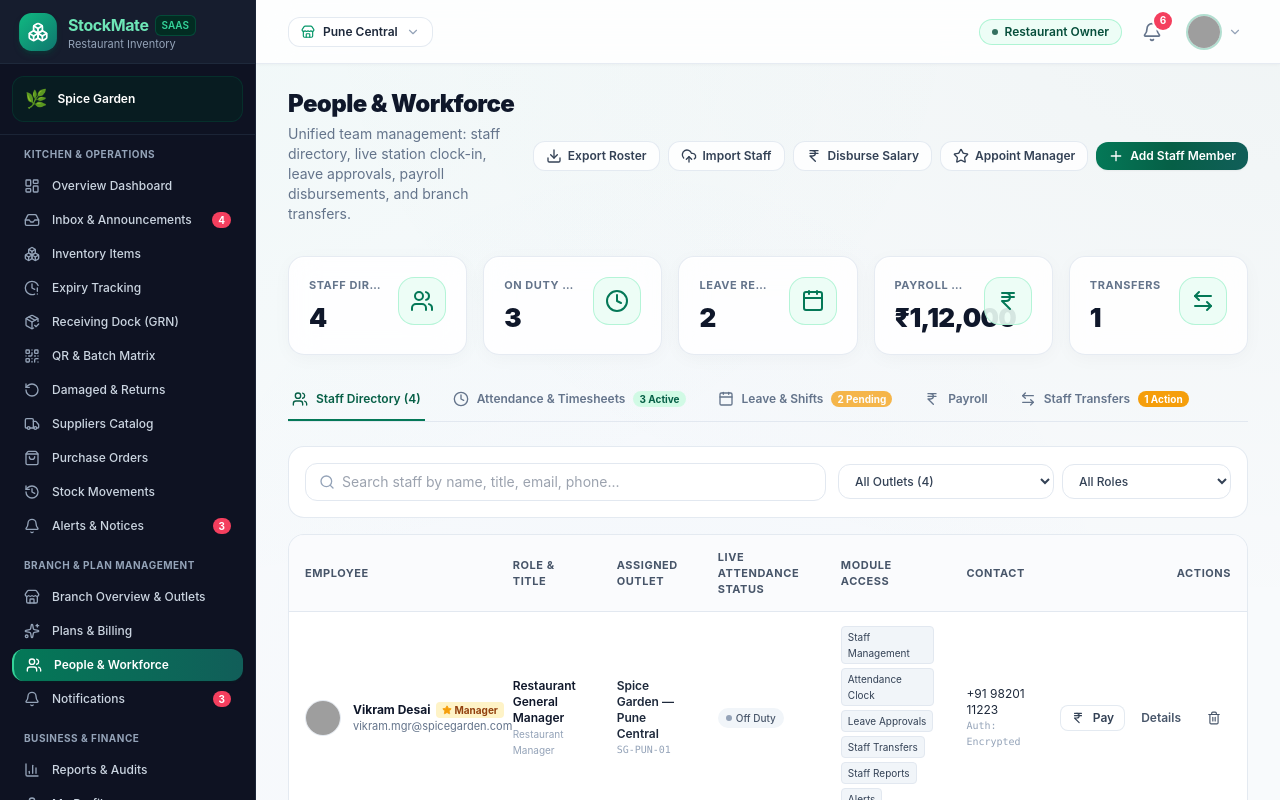
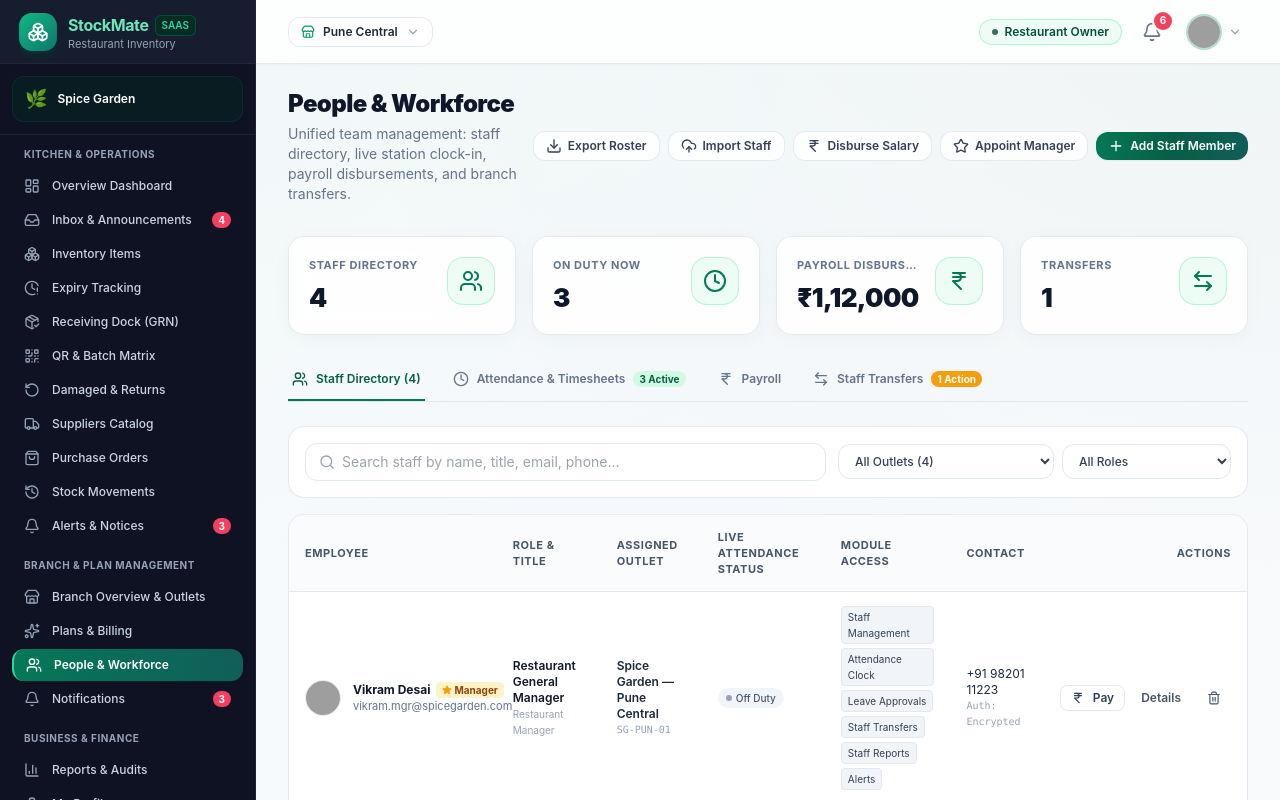
Before and after one commit to nishantjogii10/Saas-Platform, a React (Vite) app: page /#/workforce in a window 1280 px wide. Built offline with nearby package versions, Linux system fonts and the light colour scheme; grey boxes are pictures that could not be loaded.

Commit message:
feat(workforce): remove leave requests, shifts tab and approvals for restaurant owner

```diff
--- a/src/pages/restaurant/WorkforcePage.jsx
+++ b/src/pages/restaurant/WorkforcePage.jsx
@@ -102,7 +102,7 @@ export const WorkforcePage = () => {
 
   // Active Tab: 'roster' | 'attendance' | 'leave' | 'payroll' | 'transfers'
   const initialTab = searchParams.get('tab') || 'roster';
-  const resolvedTab = initialTab === 'calendar' && isOwner ? 'roster' : initialTab;
+  const resolvedTab = (initialTab === 'calendar' || initialTab === 'leave') && isOwner ? 'roster' : initialTab;
   const [activeTab, setActiveTab] = useState(resolvedTab);
 
   // Search & Filter State
@@ -393,7 +393,11 @@ export const WorkforcePage = () => {
       {/* Page Header */}
       <PageHeader
         title="People &amp; Workforce"
-        subtitle="Unified team management: staff directory, live station clock-in, leave approvals, payroll disbursements, and branch transfers."
+        subtitle={
+          isOwner
+            ? 'Unified team management: staff directory, live station clock-in, payroll disbursements, and branch transfers.'
+            : 'Unified team management: staff directory, live station clock-in, leave approvals, payroll disbursements, and branch transfers.'
+        }
         actions={
           <div className="flex flex-wrap items-center gap-2">
             <Button
@@ -461,7 +465,7 @@ export const WorkforcePage = () => {
       />
 
       {/* KPI Cards */}
-      <div className="grid grid-cols-2 sm:grid-cols-2 lg:grid-cols-5 gap-3 sm:gap-4">
+      <div className={`grid grid-cols-2 sm:grid-cols-2 ${isOwner ? 'lg:grid-cols-4' : 'lg:grid-cols-5'} gap-3 sm:gap-4`}>
         <StatCard
           title="Staff Directory"
           value={totalEmployees}
@@ -478,6 +482,7 @@ export const WorkforcePage = () => {
           variant={totalOnDuty > 0 ? 'success' : 'default'}
           onClick={() => handleTabChange('attendance')}
         />
+        {!isOwner && (
           <StatCard
             title="Leave Requests"
             value={pendingLeavesCount}
@@ -486,6 +491,7 @@ export const WorkforcePage = () => {
             variant={pendingLeavesCount > 0 ? 'warning' : 'default'}
             onClick={() => handleTabChange('leave')}
           />
+        )}
         <StatCard
           title="Payroll Disbursed"
           value={formatINR(totalMonthlyPayrollDisbursed)}
@@ -554,6 +560,7 @@ export const WorkforcePage = () => {
           )}
 
           {/* Tab 3: Leave & Shifts */}
+          {!isOwner && (
             <button
               onClick={() => handleTabChange('leave')}
               className={`py-3 px-1 border-b-2 font-semibold text-xs flex items-center gap-2 transition-colors whitespace-nowrap ${
@@ -570,6 +577,7 @@ export const WorkforcePage = () => {
                 </span>
               )}
             </button>
+          )}
 
           {/* Tab 4: Payroll */}
           <button
@@ -1116,7 +1124,7 @@ export const WorkforcePage = () => {
       )}
 
       {/* TAB 3: LEAVE & SHIFTS */}
-      {activeTab === 'leave' && (
+      {!isOwner && activeTab === 'leave' && (
         <div className="space-y-4">
           <div className="p-4 rounded-2xl bg-white border border-slate-200/90 shadow-xs flex flex-col sm:flex-row sm:items-center justify-between gap-3">
             <div>
@@ -2102,7 +2110,7 @@ export const WorkforcePage = () => {
 
       {/* Manager Personal Leave Modal */}
       <LeaveRequestModal
-        isOpen={isManagerLeaveModalOpen}
+        isOpen={isManagerLeaveModalOpen && !isOwner}
         onClose={() => setIsManagerLeaveModalOpen(false)}
       />
 
```
Lines whose indentation alone changed are shown as unchanged.
